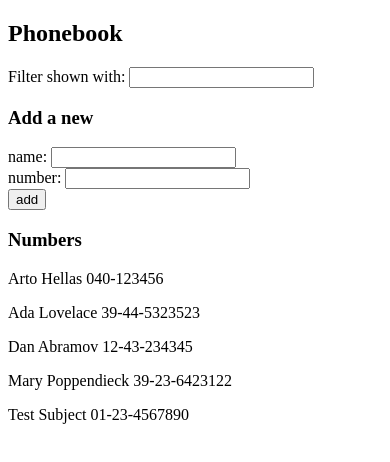
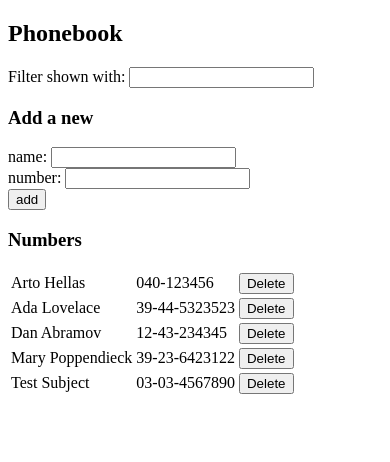
Before and after one commit to 4RM4C4/FullstackOpen, a React (Vite) app in the folder part2/phonebook/: page / in a window 390 px wide. Shown: the top 462 px of the page. Built offline with nearby package versions, Linux system fonts and the light colour scheme; data requests are answered from the project's data file.

Commit message:
Commit Part2 exercise 2.17 phonebook
Part2 exercise 2.17 phonebook

```diff
--- a/part2/phonebook/db.json
+++ b/part2/phonebook/db.json
@@ -22,7 +22,7 @@
     },
     {
       "name": "Test Subject",
-      "number": "01-23-4567890",
+      "number": "03-03-4567890",
       "id": 5
     }
   ]
--- a/part2/phonebook/src/App.jsx
+++ b/part2/phonebook/src/App.jsx
@@ -37,7 +37,7 @@ const App = () => {
       name: newName,
       number: newNumber,
     }
-    if(persons.some(p => p.name === personObject.name)){
+    if (persons.some(p => p.name === personObject.name)) {
       alert(`${newName} is already added to phonebook`)
     } else {
       personsService
@@ -51,14 +51,28 @@ const App = () => {
     }
   }
 
+  const deleteName = (personToDelete) => {
+    if(window.confirm(`Delete ${personToDelete.name}?`)){
+      personsService
+      .borrar(personToDelete.id)
+      .then(
+        setPersons(persons.filter(person => person.id !== personToDelete.id))
+      )
+    }
+  }
+
   return (
     <div>
       <h2>Phonebook</h2>
-      <Filter value={filter} action={handleFilterChange}/>
+      <Filter value={filter} action={handleFilterChange} />
       <h3>Add a new</h3>
       <PersonForm formAction={addName} name={newName} nameChange={handleNameChange} number={newNumber} numberChange={handleNumberChange} />
       <h3>Numbers</h3>
-      <Persons persons={persons} filter={filter}/>
+      <table>
+        <tbody>
+          <Persons persons={persons} filter={filter} action={deleteName} />
+        </tbody>
+      </table>
     </div>
   )
 }
--- a/part2/phonebook/src/components/Persons.jsx
+++ b/part2/phonebook/src/components/Persons.jsx
@@ -1,5 +1,5 @@
 import React from 'react'
 
-const Persons = ({persons, filter}) => filter === '' ? persons.map((person, position) => <p key={position}>{person.name} {person.number}</p>) : persons.map((person, position) => (person.name.toLowerCase().includes(filter.toLowerCase()) || person.number.includes(filter) ? <p key={position}>{person.name} {person.number}</p> : ''))
+const Persons = ({persons, filter, action}) => filter === '' ? persons.map((person) => <tr key={person.name}><td>{person.name}</td><td>{person.number}</td><td><button type="button" onClick={() => action(person)}>Delete</button></td></tr>) : persons.map((person) => (person.name.toLowerCase().includes(filter.toLowerCase()) || person.number.includes(filter) ? <tr key={person.name}><td>{person.name}</td><td>{person.number}</td><td><button type="button" onClick={() => action(person)}>Delete</button></td></tr> : ''))
 
 export default Persons
--- a/part2/phonebook/src/services/persons.js
+++ b/part2/phonebook/src/services/persons.js
@@ -16,4 +16,9 @@ const getAll = () => {
     return request.then(response => response.data)
   }
 
-  export default { getAll, create, update }
+  const borrar = (id) => {
+    const request = axios.delete(`${baseUrl}/${id}`)
+    return request.then(response => response.data)
+  }
+
+  export default { getAll, create, update, borrar }
```
